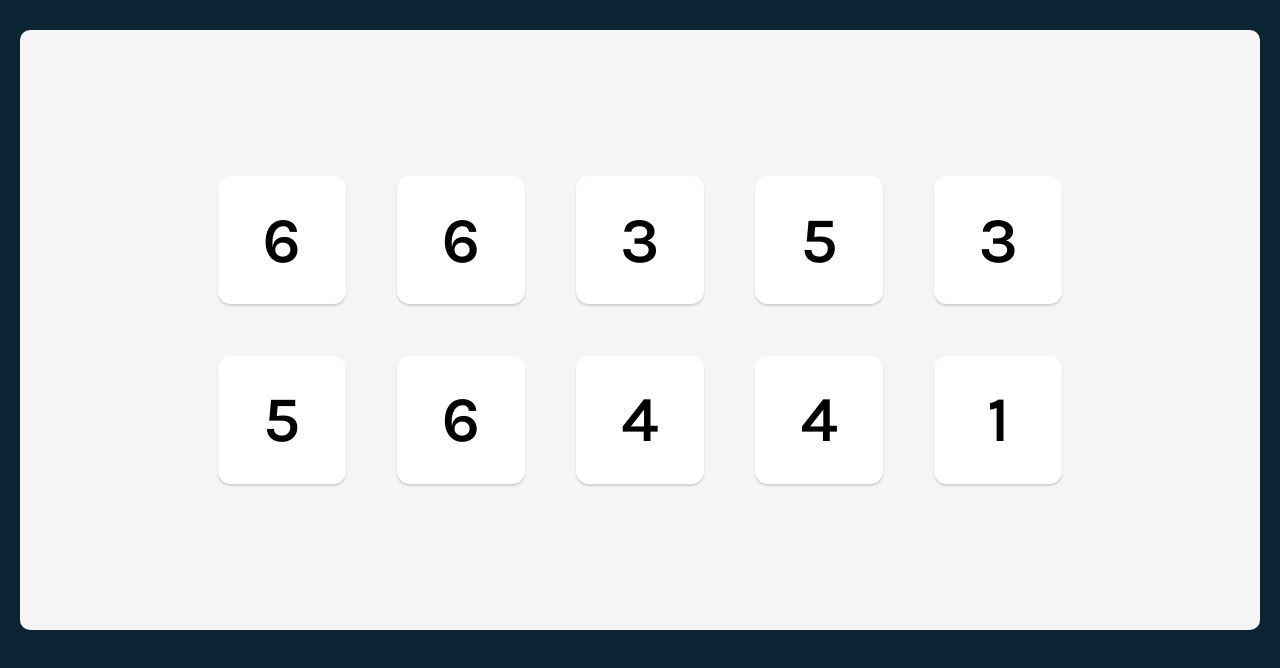
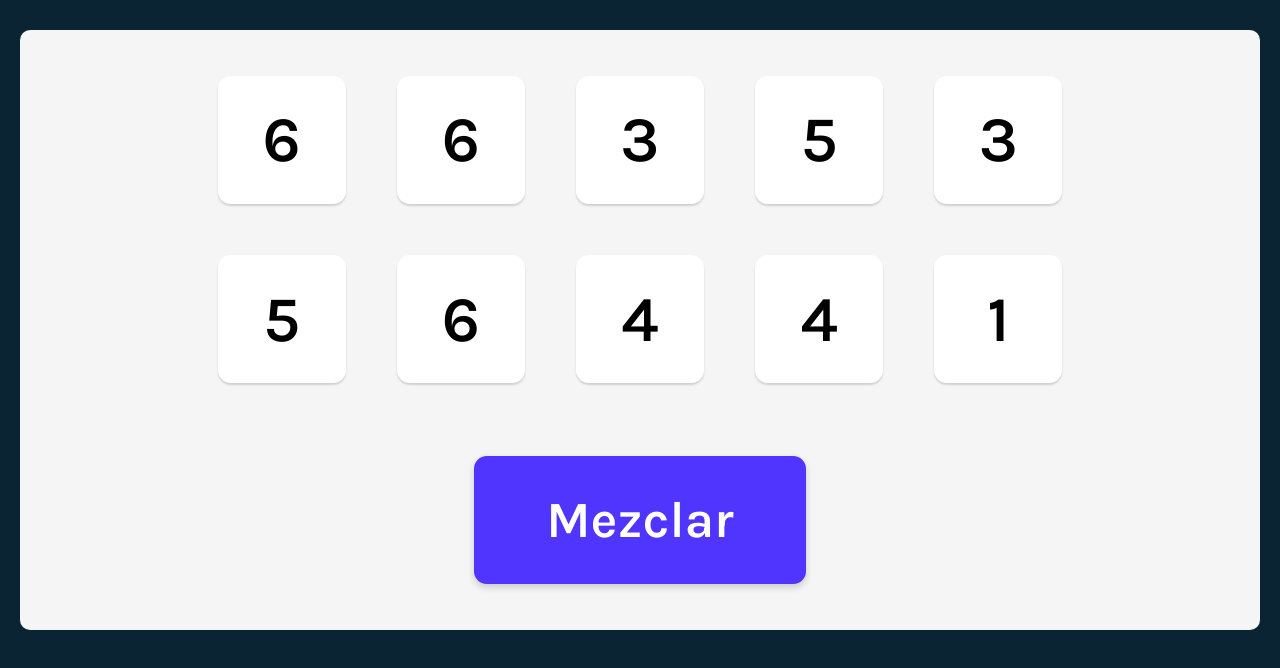
Before and after one commit to crcascr/React-Learning, a React (Create React App) app in the folder practice-projects/tenzies-game/: page / in a window 1280 px wide. Shown: the top 668 px of the page. Built offline with nearby package versions, Linux system fonts and the light colour scheme.

Commit message:
Boton para generacion aleatoria de numeros

```diff
--- a/practice-projects/tenzies-game/src/AppTenzies.css
+++ b/practice-projects/tenzies-game/src/AppTenzies.css
@@ -45,3 +45,26 @@ main {
   font-size: 5vw;
   cursor: pointer;
 }
+
+.botonMezclar {
+  height: 10vw;
+  width: 26vw;
+  margin-top: 5.7vw;
+  background-color: #5035ff;
+  color: #ffffff;
+  border-radius: 1vw;
+  border: none;
+  font-family: Karla, sans-serif;
+  font-weight: bold;
+  font-size: 4vw;
+  cursor: pointer;
+  box-shadow: 0px 3.2px 7.68px rgba(0, 0, 0, 0.18);
+}
+
+.botonMezclar:focus{
+    outline: none;
+}
+
+.botonMezclar:active {
+    box-shadow: inset 5px 5px 10px -3px rgba(0, 0, 0, 0.7);
+}
--- a/practice-projects/tenzies-game/src/AppTenzies.js
+++ b/practice-projects/tenzies-game/src/AppTenzies.js
@@ -22,11 +22,16 @@ const elementoNumero=numeros.map((numero)=>{
     )
 })
 
+function mezclar(){
+    setNumeros(todosNumerosDado())
+}
+
   return (
     <main>
       <div className="numeros">
         {elementoNumero}
       </div>
+      <button className="botonMezclar" onClick={mezclar}>Mezclar</button>
     </main>
   );
 }
```
